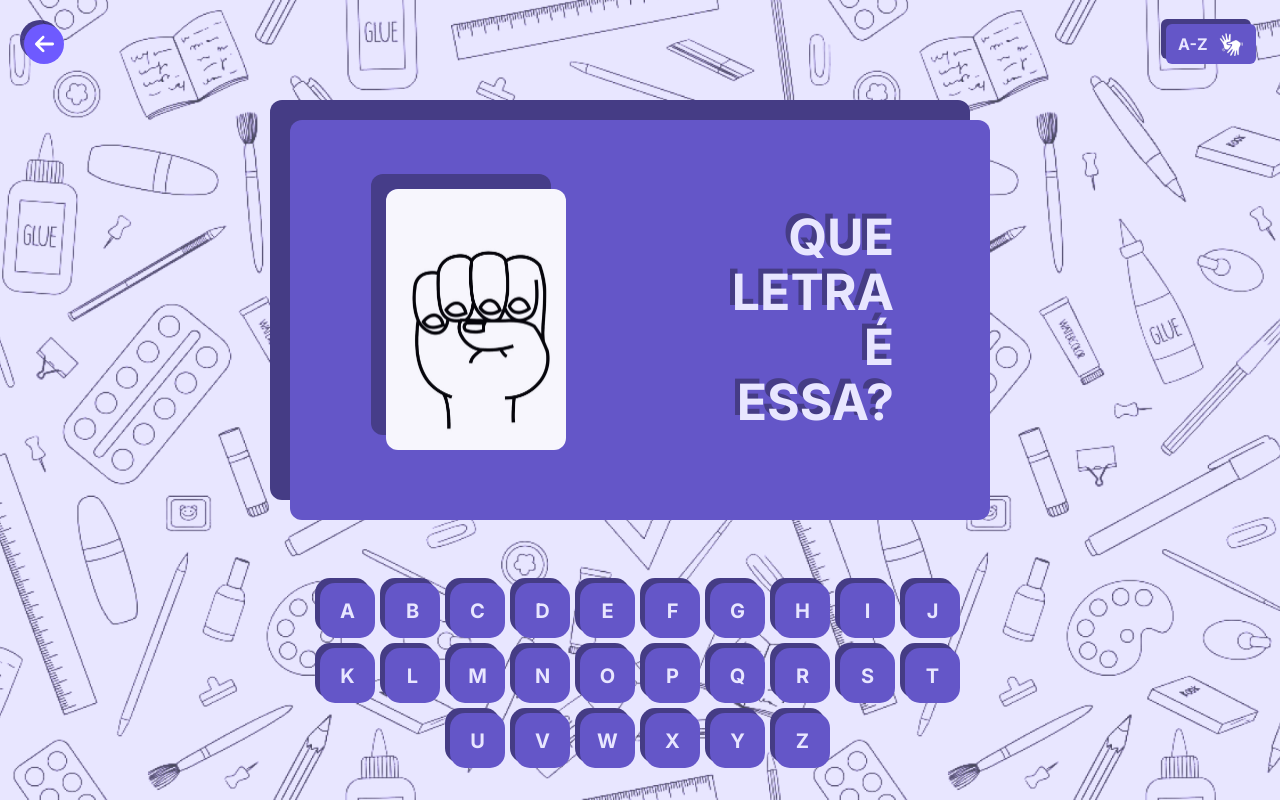
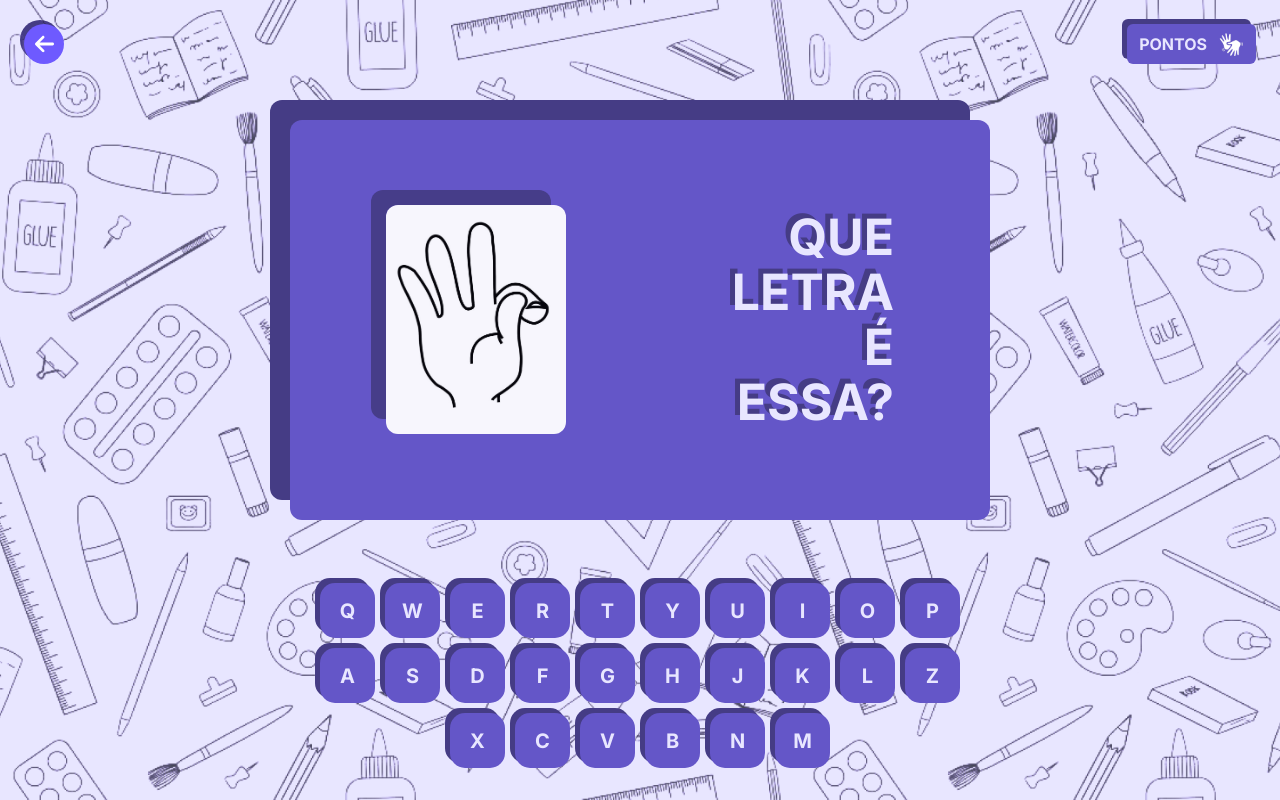
Before and after one commit to dorvillethiago/Memoriza-Libras, a React (Vite) app: page /game in a window 1280 px wide. Built offline with nearby package versions, Linux system fonts and the light colour scheme.

Commit message:
hotfix: cor de vitória não aparecendo

```diff
--- a/src/modules/Game/components/LetterButton.tsx
+++ b/src/modules/Game/components/LetterButton.tsx
@@ -19,7 +19,7 @@ export default function LetterButton({ letter_string, mobile = false}: LetterBut
         if (correct) {
             setTimeout(() => {
                 setCorrect(false)
-            }, 300)
+            }, 500)
         }
     }, [correct]);
 
@@ -28,17 +28,23 @@ export default function LetterButton({ letter_string, mobile = false}: LetterBut
         button_letter == letter.str ? setCorrect(true) : setCorrect(false)
     }
 
+    function handleLetterButtonColor(letter: string ) {
+        if (mistakes.includes(letter)) return 'bg-red-600'
+        if (correct) return 'bg-accent'
+        return 'bg-primary'
+    }
+
     {
         if (mobile) return (
-            <button className={`${mistakes.includes(letter_string) ? 'bg-red-600' : 'bg-primary'} text-[16px] font-bold text-background
+            <button className={`text-[16px] font-bold text-background
          rounded-[15px] w-[26px] h-[50px] hover:scale-110 transition-all
-          active:scale-75 ${correct ? 'bg-accent' : 'bg-primary'}`} onClick={() => handleLetterClick(letter_string)}>
+          active:scale-75 ${handleLetterButtonColor(letter_string)}`} onClick={() => handleLetterClick(letter_string)}>
                 {letter_string}
             </button>
         ); else { return (
-            <button className={`${mistakes.includes(letter_string) ? 'bg-red-600' : 'bg-primary'} text-[20px] font-bold text-background
+            <button className={`text-[20px] font-bold text-background
          rounded-[15px] w-[55px] h-[55px] letter-shadow hover:scale-110 transition-all
-          active:scale-75 ${correct ? 'bg-accent' : 'bg-primary'}`} onClick={() => handleLetterClick(letter_string)}>
+          active:scale-75 ${handleLetterButtonColor(letter_string)}`} onClick={() => handleLetterClick(letter_string)}>
                 {letter_string}
             </button>
             )
--- a/src/modules/Game/components/LibraSymbolButton.tsx
+++ b/src/modules/Game/components/LibraSymbolButton.tsx
@@ -8,9 +8,9 @@ interface LibraSymbolButtonProps {
 export default function LibraSymbolButton( {onClick} : LibraSymbolButtonProps ) {
     return (
         <button
-        className="bg-primary h-[40px] w-[90px] rounded-md button-shadow flex flex-row items-center justify-between px-3 active:scale-75 transition-transform hover:scale-110"
+        className="bg-primary h-[40px] gap-3 rounded-md button-shadow flex flex-row items-center justify-between px-3 active:scale-75 transition-transform hover:scale-110"
         onClick={onClick}>
-            <span className="text-background font-bold">A-Z</span>
+            <span className="text-background font-bold">PONTOS</span>
             <img alt="tradutor asset" src={Tradutor} width={25} height={25}></img>
         </button>
     )
--- a/src/modules/Game/letterUtils.ts
+++ b/src/modules/Game/letterUtils.ts
@@ -3,7 +3,7 @@ export interface Letter {
     str: 'A' | 'B' | 'C' | 'D' | 'E' | 'F' | 'G' | 'H' | 'I' | 'J' | 'K' | 'L' | 'M' | 'N' | 'O' | 'P' | 'Q' | 'R' | 'S' | 'T' | 'U' | 'V' | 'W' | 'X' | 'Y' | 'Z';
 }
 
-export const Alphabet = 'ABCDEFGHIJKLMNOPQRSTUVWXYZ';
+export const Alphabet = 'QWERTYUIOPASDFGHJKLZXCVBNM';
 
 export function getRandomLetter(): Letter {
     const randomNumber = Math.floor(Math.random() * Alphabet.length);
```
